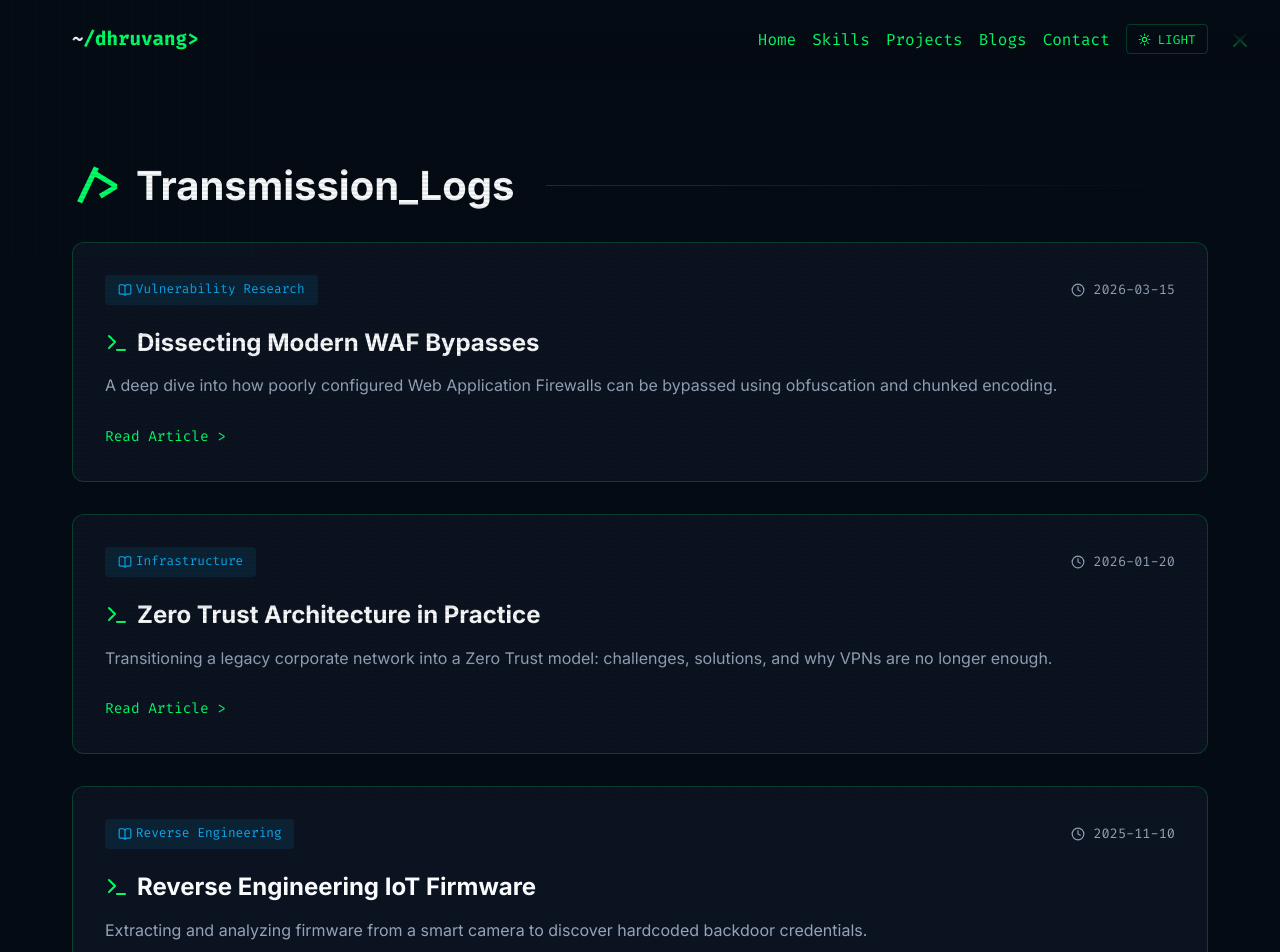
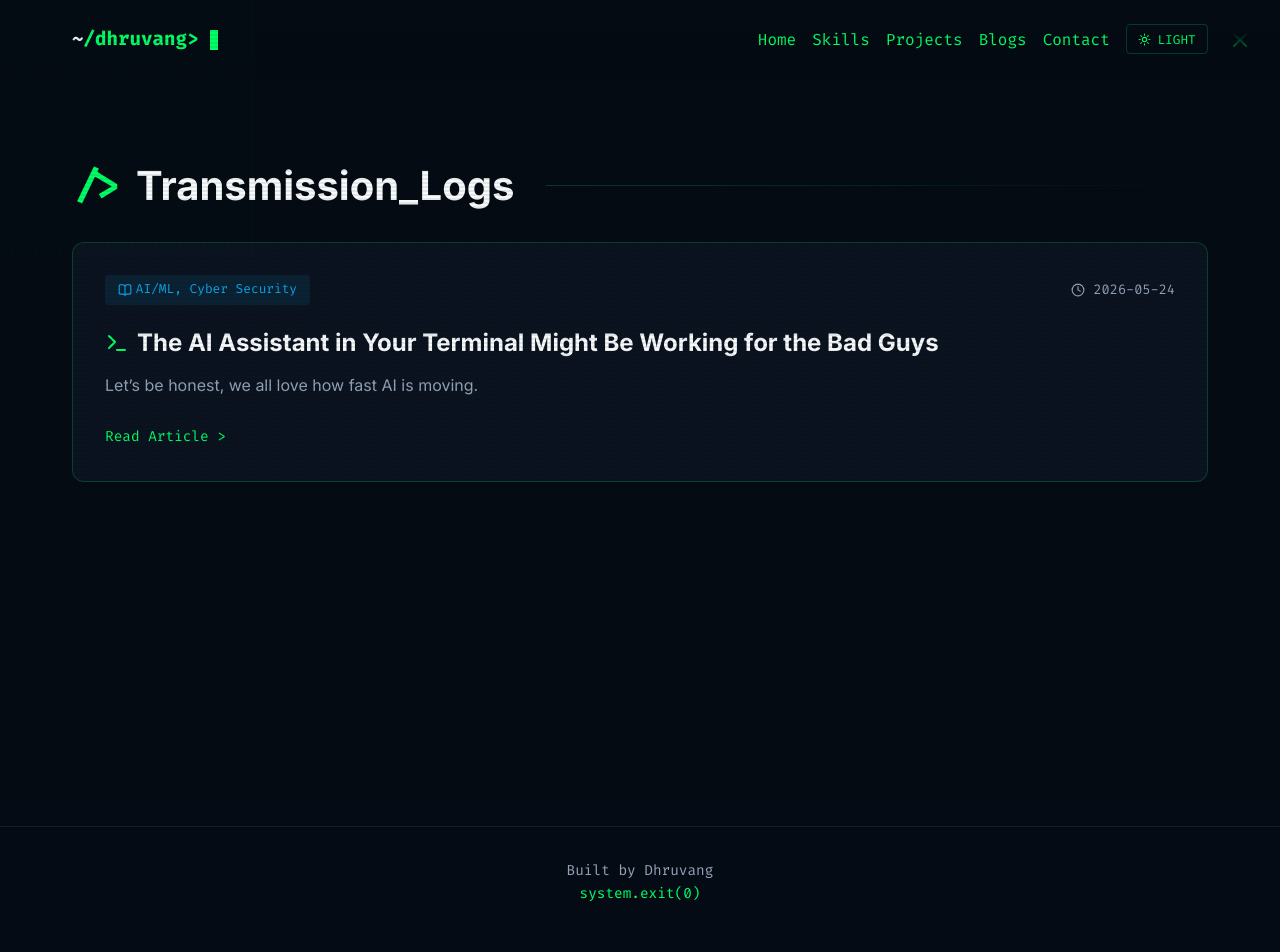
Before and after one commit to Neon-cipher/Dhruvang-portfolio, a React app: page /blogs in a window 1280 px wide. Shown: the top 952 px of the page. Built offline with nearby package versions, Linux system fonts and the light colour scheme; the HTML template or start-up script is replaced by a standard one.

Commit message:
content: update transmission logs and blog entries

```diff
--- a/src/pages/Blog.jsx
+++ b/src/pages/Blog.jsx
@@ -4,25 +4,11 @@ import { Terminal, BookOpen, Clock } from 'lucide-react';
 const blogPosts = [
   {
     id: 1,
-    title: 'Dissecting Modern WAF Bypasses',
-    date: '2026-03-15',
-    category: 'Vulnerability Research',
-    excerpt: 'A deep dive into how poorly configured Web Application Firewalls can be bypassed using obfuscation and chunked encoding.',
+    title: 'The AI Assistant in Your Terminal Might Be Working for the Bad Guys',
+    date: '2026-05-24',
+    category: 'AI/ML, Cyber Security',
+    excerpt: 'Let’s be honest, we all love how fast AI is moving.',
   },
-  {
-    id: 2,
-    title: 'Zero Trust Architecture in Practice',
-    date: '2026-01-20',
-    category: 'Infrastructure',
-    excerpt: 'Transitioning a legacy corporate network into a Zero Trust model: challenges, solutions, and why VPNs are no longer enough.',
-  },
-  {
-    id: 3,
-    title: 'Reverse Engineering IoT Firmware',
-    date: '2025-11-10',
-    category: 'Reverse Engineering',
-    excerpt: 'Extracting and analyzing firmware from a smart camera to discover hardcoded backdoor credentials.',
-  }
 ];
 
 const Blog = () => {
```
